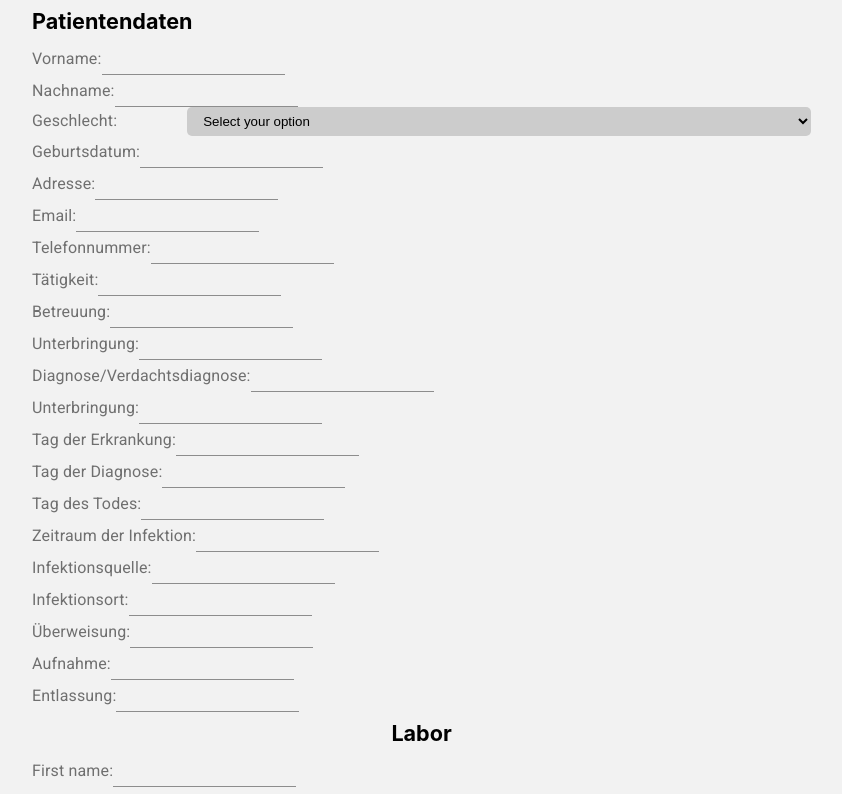
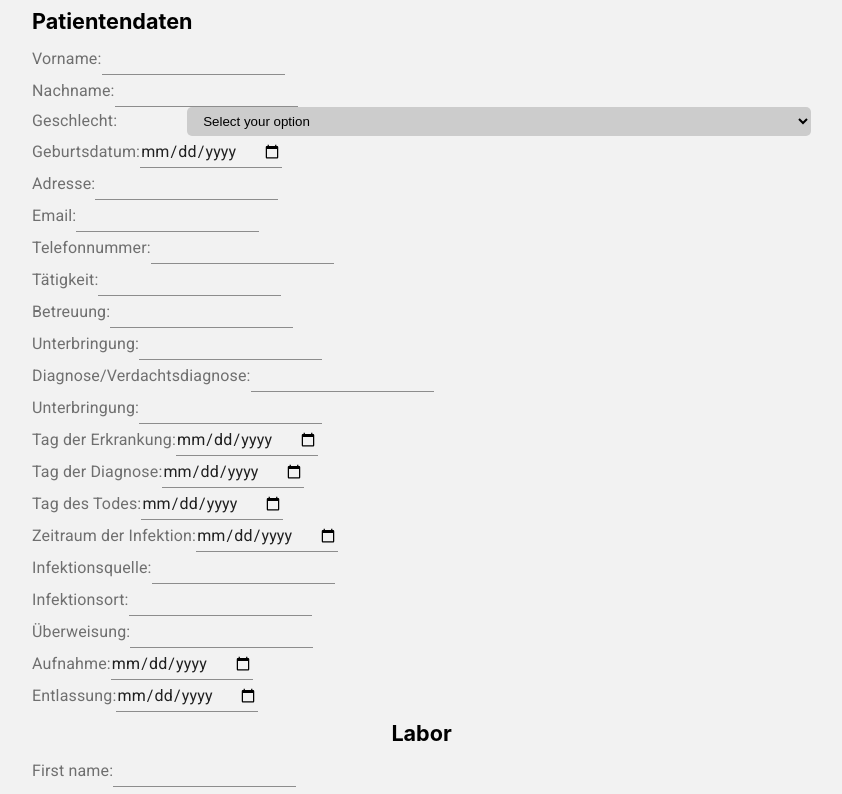
Before and after one commit to suniastar/online-fallregister, a React (Create React App) app in the folder fallregister_frontend/: page / in a window 1280 px wide. Shown: the top 794 px of the page, without its empty margins (38-880 px from the left). Built offline with nearby package versions, Linux system fonts and the light colour scheme.

Commit message:
Type change and renaming forhtml to for

```diff
--- a/fallregister_frontend/src/App.js
+++ b/fallregister_frontend/src/App.js
@@ -27,7 +27,7 @@ function App() {
                     <Input type="text" id="lname" name="lname"></Input>
                     </Grid>
                     <Grid>
-                    <FormLabel htmlFor="gender">Geschlecht:</FormLabel>
+                    <FormLabel for="gender">Geschlecht:</FormLabel>
 
                     <select id="gender" name="gender">
                     <option value="" disabled selected>Select your option</option>
@@ -38,75 +38,75 @@ function App() {
                     </Grid>
                     <Grid>
                     <FormLabel for="birthday">Geburtsdatum:</FormLabel>
-                    <Input type="text" id="birthday" name="birthday"></Input>
+                    <Input type="date" id="birthday" name="birthday"></Input>
                     </Grid>
                     <Grid>
-                    <FormLabel htmlFor="address">Adresse:</FormLabel>
+                    <FormLabel for="address">Adresse:</FormLabel>
                     <Input type="text" id="address" name="address"></Input>
                     </Grid>
                     <Grid>
-                    <FormLabel htmlFor="email">Email:</FormLabel>
-                    <Input type="text" id="email" name="email"></Input>
+                    <FormLabel for="email">Email:</FormLabel>
+                    <Input type="email" id="email" name="email"></Input>
                     </Grid>
                     <Grid>
-                    <FormLabel htmlFor="telephonenumber">Telefonnummer:</FormLabel>
-                    <Input type="text" id="telephonenumber" name="telephonenumber"></Input>
+                    <FormLabel for="telephonenumber">Telefonnummer:</FormLabel>
+                    <Input type="tel" id="telephonenumber" name="telephonenumber"></Input>
                     </Grid>
                     <Grid>
-                    <FormLabel htmlFor="activity">Tätigkeit:</FormLabel>
+                    <FormLabel for="activity">Tätigkeit:</FormLabel>
                     <Input type="text" id="activity" name="activity"></Input>
                     </Grid>
                     <Grid>
-                    <FormLabel htmlFor="care">Betreuung:</FormLabel>
+                    <FormLabel for="care">Betreuung:</FormLabel>
                     <Input type="text" id="care" name="care"></Input>
                     </Grid>
                     <Grid>
-                    <FormLabel htmlFor="stay">Unterbringung:</FormLabel>
+                    <FormLabel for="stay">Unterbringung:</FormLabel>
                     <Input type="text" id="stay" name="stay"></Input>
                     </Grid>
                     <Grid>
-                    <FormLabel htmlFor="diagnose">Diagnose/Verdachtsdiagnose:</FormLabel>
+                    <FormLabel for="diagnose">Diagnose/Verdachtsdiagnose:</FormLabel>
                     <Input type="text" id="diagnose" name="diagnose"></Input>
                     </Grid>
                     <Grid>
-                    <FormLabel htmlFor="stay">Unterbringung:</FormLabel>
+                    <FormLabel for="stay">Unterbringung:</FormLabel>
                     <Input type="text" id="stay" name="stay"></Input>
                     </Grid>
                     <Grid>
-                    <FormLabel htmlFor="dayOfInfection">Tag der Erkrankung:</FormLabel>
-                    <Input type="text" id="dayOfInfection" name="dayOfInfection"></Input>
+                    <FormLabel for="dayOfInfection">Tag der Erkrankung:</FormLabel>
+                    <Input type="date" id="dayOfInfection" name="dayOfInfection"></Input>
                     </Grid>
                     <Grid>
-                    <FormLabel htmlFor="dayOfDiagnose">Tag der Diagnose:</FormLabel>
-                    <Input type="text" id="dayOfDiagnose" name="dayOfDiagnose"></Input>
+                    <FormLabel for="dayOfDiagnose">Tag der Diagnose:</FormLabel>
+                    <Input type="date" id="dayOfDiagnose" name="dayOfDiagnose"></Input>
                     </Grid>
                     <Grid>
-                    <FormLabel htmlFor="dayOfDeath">Tag des Todes:</FormLabel>
-                    <Input type="text" id="dayOfDeath" name="dayOfDeath"></Input>
+                    <FormLabel for="dayOfDeath">Tag des Todes:</FormLabel>
+                    <Input type="date" id="dayOfDeath" name="dayOfDeath"></Input>
                     </Grid>
                     <Grid>
-                    <FormLabel htmlFor="timeslotOfInfection">Zeitraum der Infektion:</FormLabel>
-                    <Input type="text" id="timeslotOfInfection" name="timeslotOfInfection"></Input>
+                    <FormLabel for="timeslotOfInfection">Zeitraum der Infektion:</FormLabel>
+                    <Input type="date" id="timeslotOfInfection" name="timeslotOfInfection"></Input>
                     </Grid>
                     <Grid>
-                    <FormLabel htmlFor="infectionSource">Infektionsquelle:</FormLabel>
+                    <FormLabel for="infectionSource">Infektionsquelle:</FormLabel>
                     <Input type="text" id="infectionSource" name="infectionSource"></Input>
                     </Grid>
                     <Grid>
-                    <FormLabel htmlFor="infectionPlace">Infektionsort:</FormLabel>
+                    <FormLabel for="infectionPlace">Infektionsort:</FormLabel>
                     <Input type="text" id="infectionPlace" name="infectionPlace"></Input>
                     </Grid>
                     <Grid>
-                    <FormLabel htmlFor="transfer">Überweisung:</FormLabel>
+                    <FormLabel for="transfer">Überweisung:</FormLabel>
                     <Input type="text" id="transfer" name="transfer"></Input>
                     </Grid>
                     <Grid>
-                    <FormLabel htmlFor="admission">Aufnahme:</FormLabel>
-                    <Input type="text" id="admission" name="admission"></Input>
+                    <FormLabel for="admission">Aufnahme:</FormLabel>
+                    <Input type="date" id="admission" name="admission"></Input>
                     </Grid>
                     <Grid>
-                    <FormLabel htmlFor="dismissal">Entlassung:</FormLabel>
-                    <Input type="text" id="dismissal" name="dismissal"></Input>
+                    <FormLabel for="dismissal">Entlassung:</FormLabel>
+                    <Input type="date" id="dismissal" name="dismissal"></Input>
                     </Grid>
 
 
@@ -121,39 +121,39 @@ function App() {
                     <Input type="text" id="lname" name="lname"></Input>
                     </Grid>
                     <Grid>
-                    <FormLabel for="birthday">Telefonnummer:</FormLabel>
-                    <Input type="text" id="telephonenumber" name="telephonenumber"></Input>
+                    <FormLabel for="telephonenumber">Telefonnummer:</FormLabel>
+                    <Input type="tel" id="telephonenumber" name="telephonenumber"></Input>
                     </Grid>
                     <Grid>
-                    <FormLabel htmlFor="birthday">Email:</FormLabel>
-                    <Input type="text" id="email" name="email"></Input>
+                    <FormLabel for="email">Email:</FormLabel>
+                    <Input type="date" id="email" name="email"></Input>
                     </Grid>
                     <Grid>
-                    <FormLabel htmlFor="birthday">Untersuchungsstelle:</FormLabel>
+                    <FormLabel for="labor">Untersuchungsstelle:</FormLabel>
                     <Input type="text" id="labor" name="labor"></Input>
                     </Grid>
 
 
                     <h>Melder</h>
                     <Grid>
-                    <FormLabel htmlFor="fname">First name:</FormLabel>
+                    <FormLabel for="fname">First name:</FormLabel>
                     <Input type="text" id="fname" name="fname"></Input>
                     </Grid>
                     <Grid>
-                    <FormLabel htmlFor="lname">Last name:</FormLabel>
+                    <FormLabel for="lname">Last name:</FormLabel>
                     <Input type="text" id="lname" name="lname"></Input>
                     </Grid>
                     <Grid>
-                    <FormLabel htmlFor="birthday">Anschrift:</FormLabel>
+                    <FormLabel for="address">Anschrift:</FormLabel>
                     <Input type="text" id="address" name="address"></Input>
                     </Grid>
                     <Grid>
-                    <FormLabel htmlFor="birthday">Email:</FormLabel>
+                    <FormLabel for="email">Email:</FormLabel>
                     <Input type="text" id="email" name="email"></Input>
                     </Grid>
                     <Grid>
-                    <FormLabel htmlFor="birthday">Telefonnummer:</FormLabel>
-                    <Input type="text" id="telephonnumber" name="telephonenumber"></Input>
+                    <FormLabel for="telephonnumber">Telefonnummer:</FormLabel>
+                    <Input type="tel" id="telephonnumber" name="telephonenumber"></Input>
                     </Grid>
                     <Input type="submit" value="Submit"></Input>
                     </Grid>
```
Also changed, not shown: 1 other file (tests, documents, lock files or other folders).
